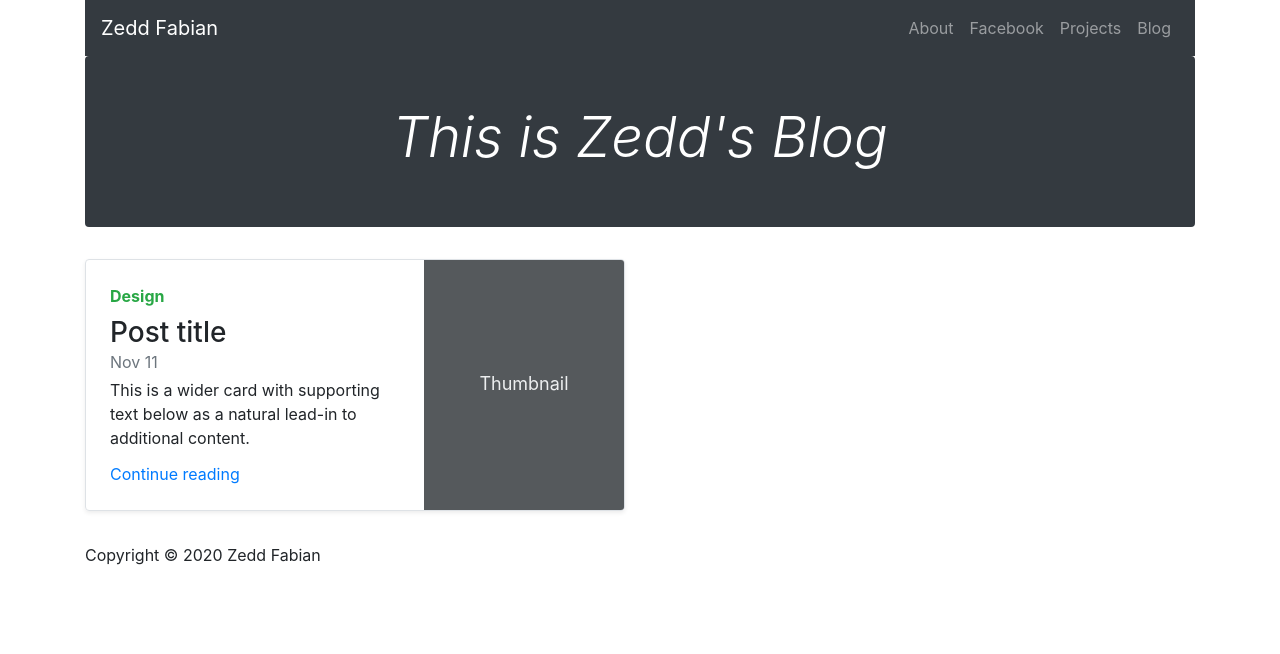
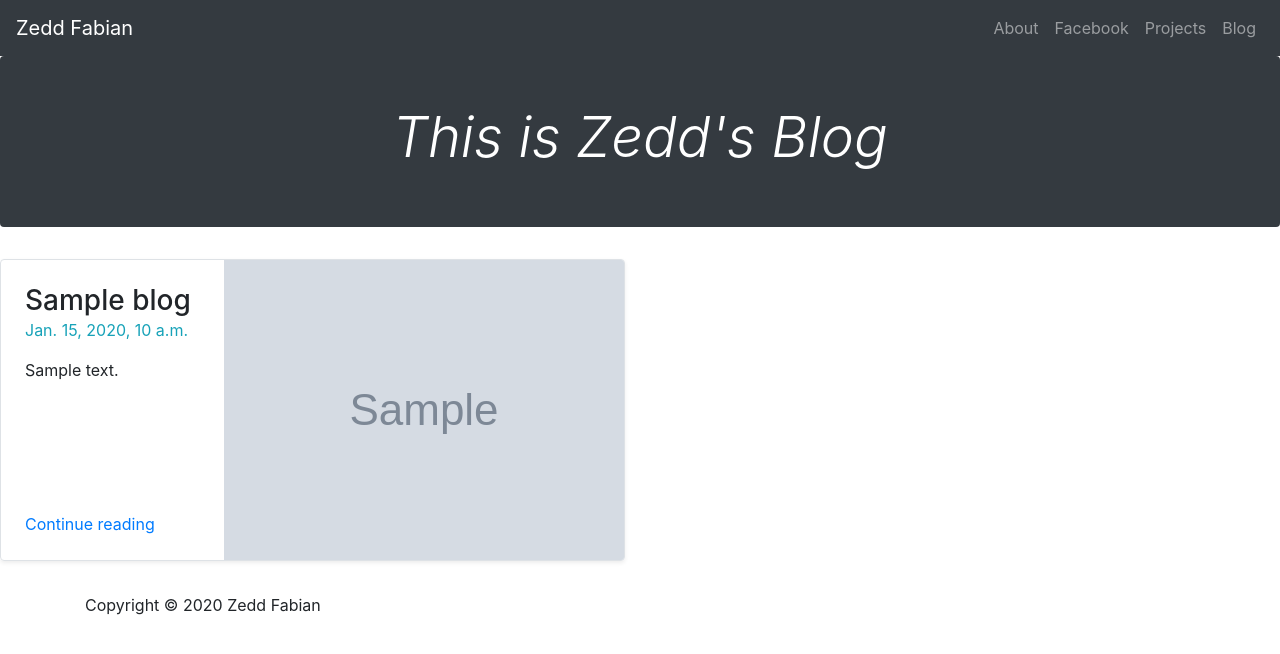
Before and after one commit to zeddrix/portfolio-project, a Django app: template blog/templates/blog/blogs.html in a window 1280 px wide. Shown: the top 654 px of the page. Run offline with Django 3.2, Linux system fonts and the light colour scheme; the template is opened without the code that fills it: most values are stand-ins (such as "Sample title", 1, 10 or a date in 2020); grey boxes marked "Sample" are stand-in pictures; data that the repository does not hold is empty; some libraries are stand-ins or nearby versions.

Commit message:
Showed all blog posts.

```diff
--- a/blog/templates/blog/blogs.html
+++ b/blog/templates/blog/blogs.html
@@ -46,7 +46,6 @@
     <link href="blog.css" rel="stylesheet">
   </head>
   <body>
-    <div class="container">
 
     <header>
       <nav class="navbar navbar-expand-lg navbar-dark bg-dark">
@@ -72,22 +71,22 @@
   </div>
 
   <div class="row mb-2">
+    {% for blog in blogs.all %}
     <div class="col-md-6">
       <div class="row no-gutters border rounded overflow-hidden flex-md-row mb-4 shadow-sm h-md-250 position-relative">
         <div class="col p-4 d-flex flex-column position-static">
-          <strong class="d-inline-block mb-2 text-success">Design</strong>
-          <h3 class="mb-0">Post title</h3>
-          <div class="mb-1 text-muted">Nov 11</div>
-          <p class="mb-auto">This is a wider card with supporting text below as a natural lead-in to additional content.</p>
+          <h3 class="mb-0">{{ blog.title }}</h3>
+          <p class="text-info">{{ blog.pub_date }}</p>
+          <p class="mb-auto">{{ blog.summary }}</p>
           <a href="#" class="stretched-link">Continue reading</a>
         </div>
         <div class="col-auto d-none d-lg-block">
-          <svg class="bd-placeholder-img" width="200" height="250" xmlns="http://www.w3.org/2000/svg" preserveAspectRatio="xMidYMid slice" focusable="false" role="img" aria-label="Placeholder: Thumbnail"><title>Placeholder</title><rect width="100%" height="100%" fill="#55595c"/><text x="50%" y="50%" fill="#eceeef" dy=".3em">Thumbnail</text></svg>
+          <img class="img-fluid" src="{{ blog.image.url }}" height="400" width="400" />
         </div>
       </div>
     </div>
+    {% endfor %}
   </div>
-</div>
 
 <footer class="blog-footer">
     <div class="container">
--- a/blog/views.py
+++ b/blog/views.py
@@ -1,4 +1,8 @@
 from django.shortcuts import render
+from .models import Blog
 
 def blogs(request):
-    return render(request, 'blog/blogs.html')
+    blogs = Blog.objects
+    return render(request,
+    'blog/blogs.html',
+    {'blogs':blogs})
```
